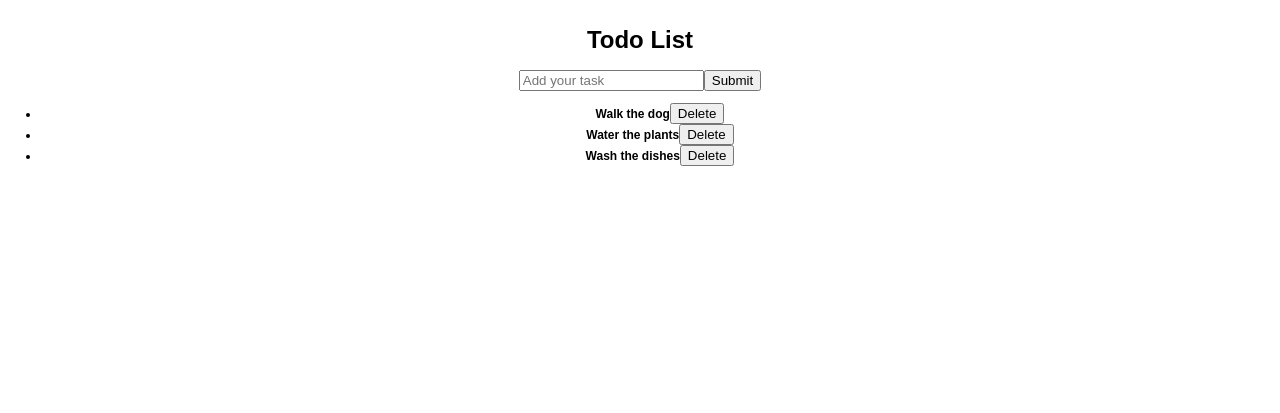
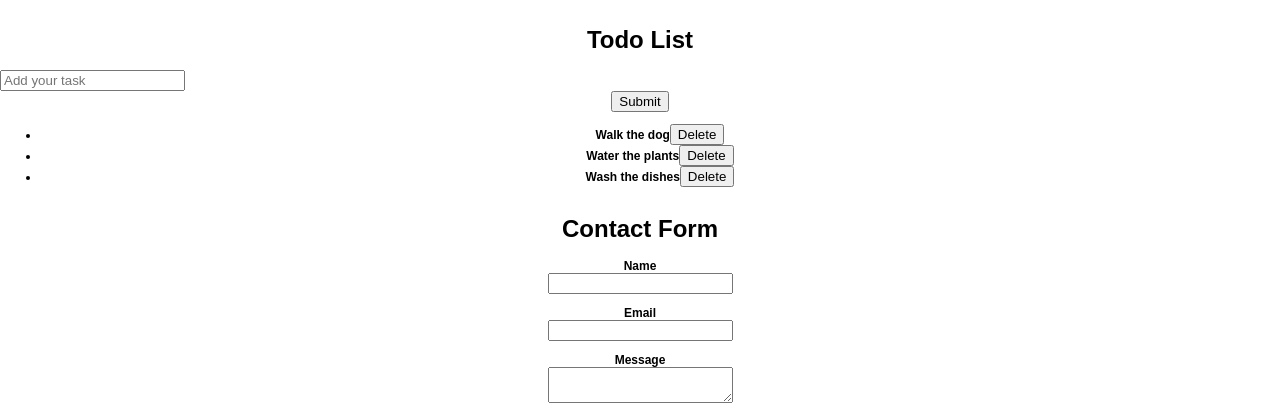
Before and after one commit to JWest2323/holy-grail, a React (Create React App) app: page / in a window 1280 px wide. Shown: the part 518-931 px from the top of the page. Before the commit the page ends 800 px from the top, so only its background shows below. Built offline with nearby package versions, Linux system fonts and the light colour scheme.

Commit message:
ContactForm Component Impl

```diff
--- a/src/App.js
+++ b/src/App.js
@@ -3,6 +3,7 @@ import ProgressBar from "./components/ProgressBar";
 import TemperatureConverter from "./components/TemperatureConverter";
 import TweetCard from "./components/TweetCard";
 import ToDoList from "./components/ToDoList";
+import ContactForm from "./components/contactForm/ContactForm";
 
 function App() {
   return (
@@ -45,8 +46,9 @@ function App() {
       />
       </div>
 
+      <ToDoList />
 
-      <ToDoList />
+      <ContactForm />
     </>
 
 
--- /dev/null
+++ b/src/components/contactForm/ContactForm.css
@@ -0,0 +1,27 @@
+form {
+  display: flex;
+  flex-direction: column;
+  row-gap: 12px;
+}
+
+label {
+  font-size: 12px;
+}
+
+input, textarea {
+  display: block;
+}
+
+.form-container {
+  display: flex;
+  justify-content: center;
+  flex-direction: column;
+  align-items: center;
+}
+
+
+.inputElement {
+  display: flex;
+  flex-direction: column;
+  max-width: 25vw;
+}
--- /dev/null
+++ b/src/components/contactForm/ContactForm.jsx
@@ -0,0 +1,36 @@
+import submitForm from "./submitForm";
+import "./ContactForm.css";
+
+const ContactForm = () => {
+  return (
+    <div className="form-container">
+      <h1>Contact Form</h1>
+      <form
+        action="https://www.greatfrontend.com/api/questions/contact-form"
+        onSubmit={submitForm}
+        method="post"
+      >
+        <div className="inputElement">
+          <label htmlFor="name">Name</label>
+          <input type="text" name="name" id="name" />
+        </div>
+
+        <div className="inputElement">
+          <label htmlFor="email">Email</label>
+          <input type="text" name="email" id="email" />
+        </div>
+
+        <div className="inputElement">
+          <label htmlFor="message">Message</label>
+          <textarea name="message" id="message" />
+        </div>
+
+        <div>
+          <button type="submit">Send</button>
+        </div>
+      </form>
+    </div>
+  );
+};
+
+export default ContactForm;
--- /dev/null
+++ b/src/components/contactForm/submitForm.js
@@ -0,0 +1,36 @@
+const SUBMIT_URL = "https://www.greatfrontend.com/api/questions/contact-form";
+
+export default async function submitForm(event) {
+  event.preventDefault();
+  const form = event.target;
+
+  try {
+    if (form.action !== SUBMIT_URL) {
+      alert("Incorrect form action value");
+      return;
+    }
+
+    if (form.method.toLowerCase() !== "post") {
+      alert("Incorrect form method value");
+      return;
+    }
+
+    const formData = new FormData(form);
+    const response = await fetch(SUBMIT_URL, {
+      method: "POST",
+      headers: {
+        "Content-type": "application/json",
+      },
+      body: JSON.stringify({
+        name: formData.get("name"),
+        email: formData.get("email"),
+        message: formData.get("message"),
+      }),
+    });
+
+    const text = await response.text();
+    alert(text);
+  } catch (_) {
+    alert("Error submitting form!");
+  }
+}
```
